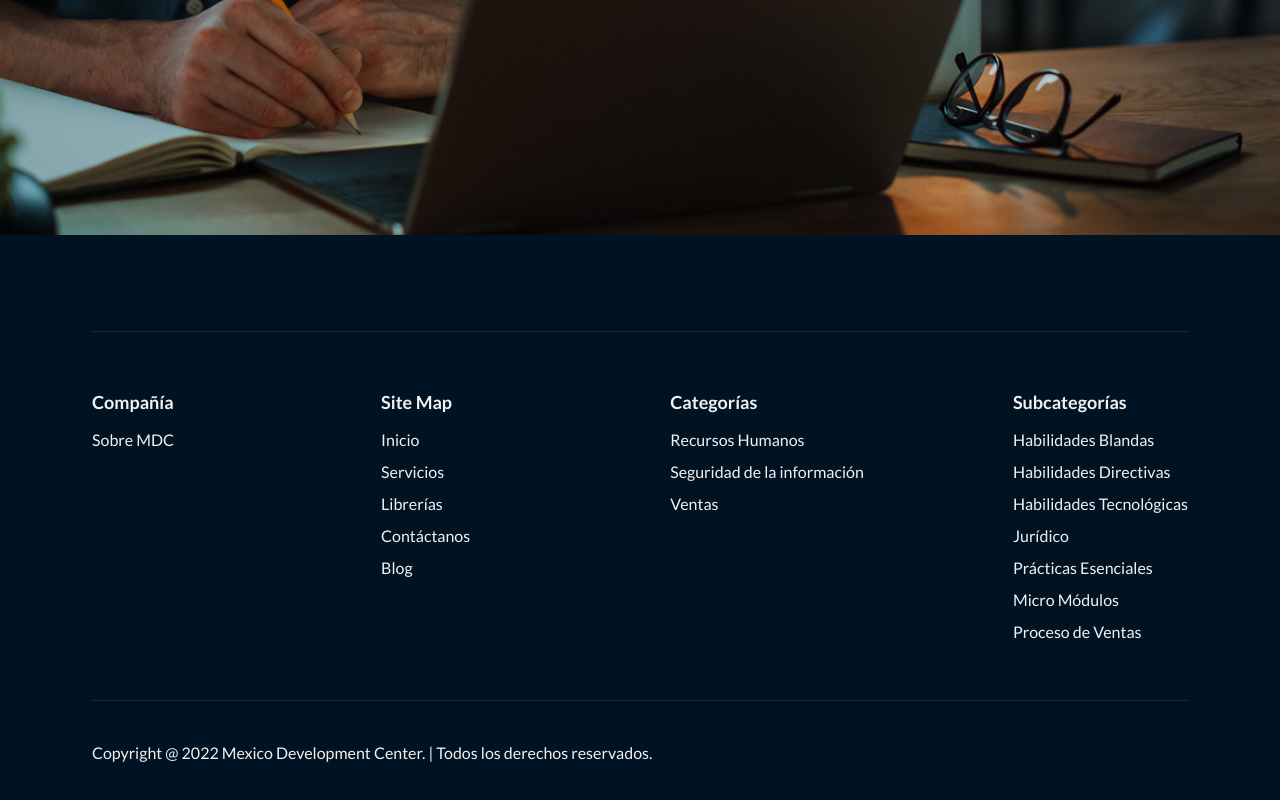
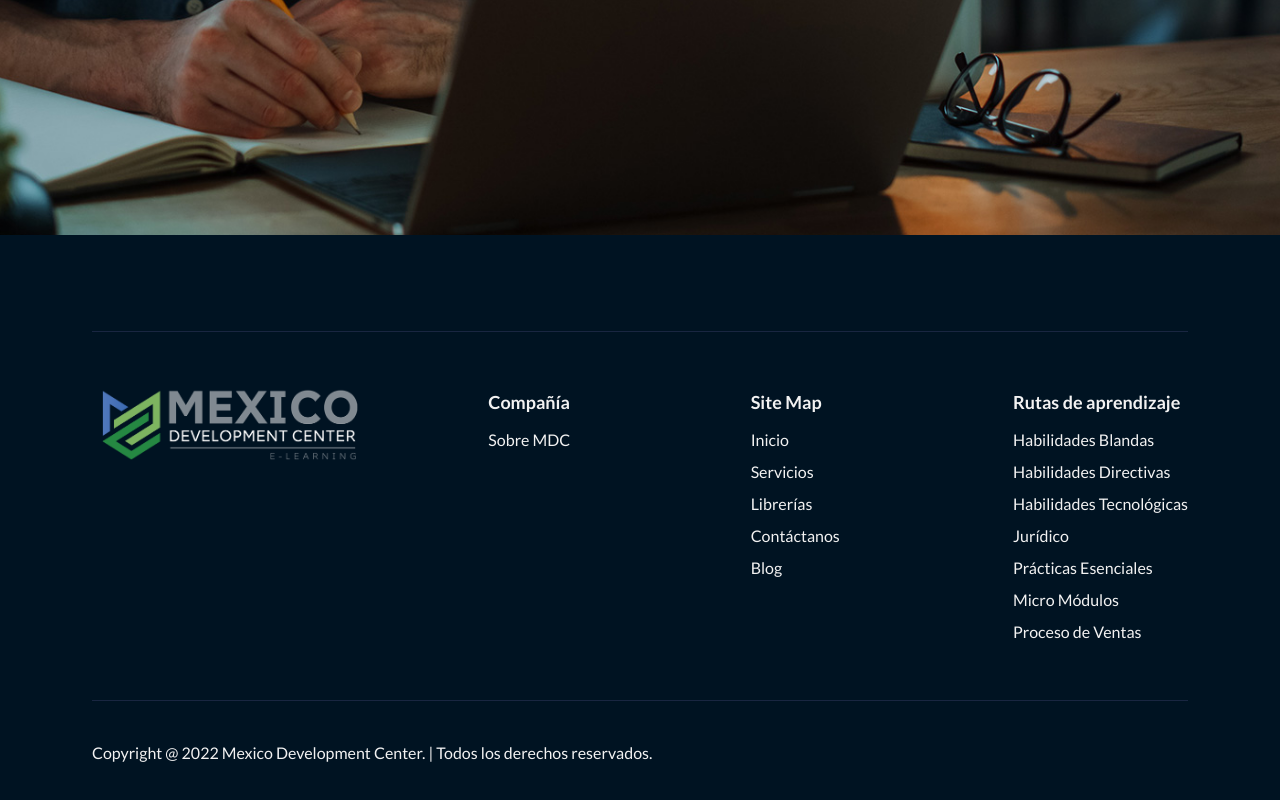
Before and after one commit to GeraAlcantara/mdc-webapp, a Next.js app: page / in a window 1280 px wide. Shown: the part 6232-7032 px from the top of the page. Built offline with nearby package versions, Linux system fonts and the light colour scheme.

Commit message:
changes footer adding Logo

```diff
--- a/components/data/FooterLinks.js
+++ b/components/data/FooterLinks.js
@@ -120,7 +120,7 @@ export const FooterLinks = [
       },
       {
         name: "Librerías",
-        link: "librerias",
+        link: "libreria",
       },
       {
         name: "Contáctanos",
@@ -133,24 +133,7 @@ export const FooterLinks = [
     ],
   },
   {
-    title: "Categorías",
-    links: [
-      {
-        name: "Recursos Humanos",
-        link: "recursos-humanos",
-      },
-      {
-        name: "Seguridad de la información",
-        link: "seguridad-de-la-informacion",
-      },
-      {
-        name: "Ventas",
-        link: "ventas",
-      },
-    ],
-  },
-  {
-    title: "Subcategorías",
+    title: "Rutas de aprendizaje",
     links: [
       {
         name: "Habilidades Blandas",
--- a/components/ui/Footer.js
+++ b/components/ui/Footer.js
@@ -1,5 +1,7 @@
+import Image from "next/image";
 import Link from "next/link";
 import { socialMedia, FooterLinks } from "../data/FooterLinks";
+import LogoFooter from "../../public/logoMDCfooter.png";
 
 function Footer() {
   const getdate = new Date();
@@ -7,6 +9,10 @@ function Footer() {
   return (
     <section className='pb-6 lg:pb-0'>
       <div className='mdc-ui-container flex flex-row flex-wrap justify-between mx-auto border-t-[1px] border-t-[#192641] sm:py-10 py-3'>
+        <div className='my-4 lg:my-0 flex justify-center lg:block lg:mt-4  w-full lg:w-1/4 justify-self-center'>
+          <Image src={LogoFooter} alt='logo' />
+        </div>
+
         {FooterLinks.map((footerlink, idx) => (
           <div key={footerlink.title + idx} className='flex flex-col my-4 min-w-[240px] md:min-w-[140px] '>
             <h1 className='font-bold text-lg mb-3'> {footerlink.title} </h1>
```
Also changed, not shown: public/logoMDCfooter.png (added).
